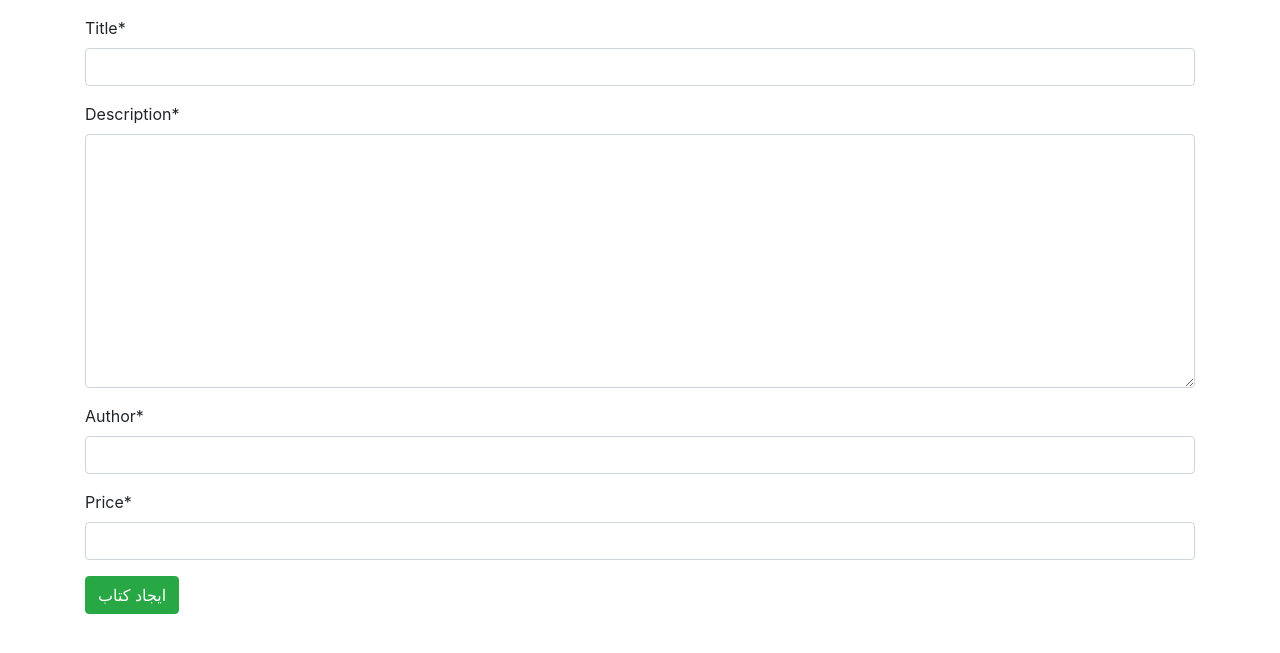
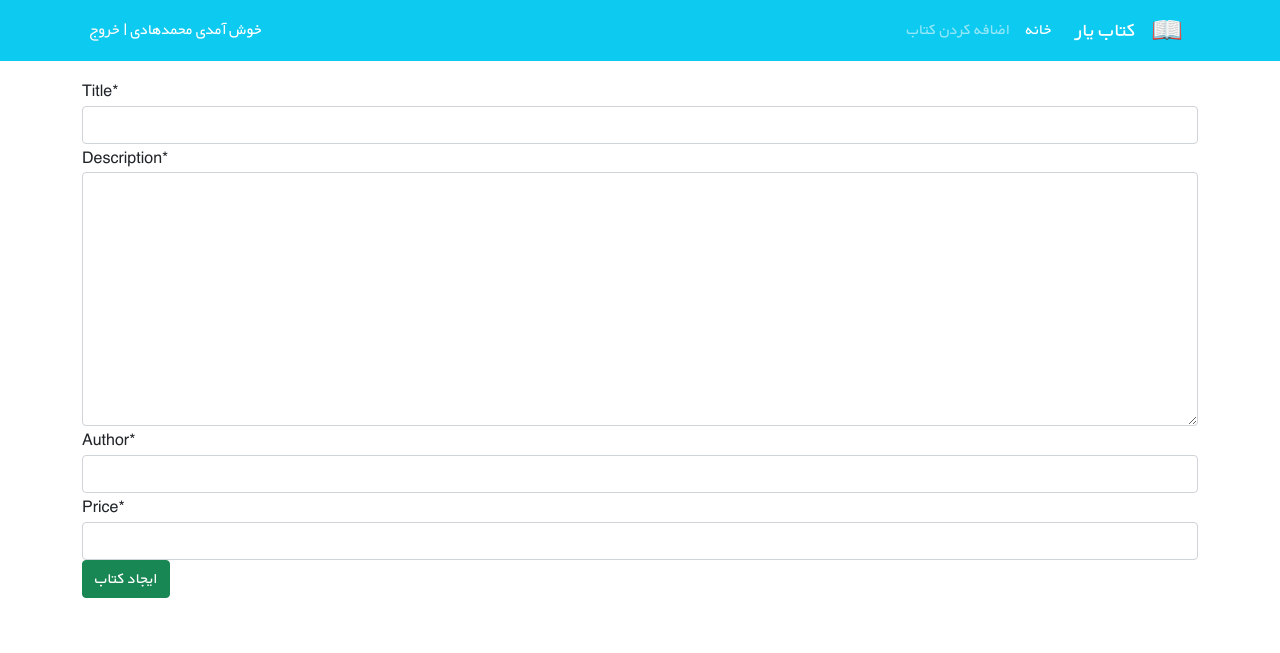
Before and after one commit to sina-rastgouyan/django_course_bookstore_project, a Django app: page /books/new/ in a window 1280 px wide. Shown: the top 653 px of the page. Run offline with Django 4.2, Linux system fonts and the light colour scheme; some libraries are stand-ins or nearby versions.

Commit message:
_base.html file changed with some new design.

```diff
--- a/templates/_base.html
+++ b/templates/_base.html
@@ -5,17 +5,42 @@
 <!--[if gt IE 8]>      <html class="no-js"> <!--<![endif]-->
 <html>
     <head>
+        <!-- Required meta tags -->
         <meta charset="utf-8">
-        <meta http-equiv="X-UA-Compatible" content="IE=edge">
-        <link rel="stylesheet" href="https://cdn.jsdelivr.net/npm/bootstrap@4.6.2/dist/css/bootstrap.min.css" integrity="sha384-xOolHFLEh07PJGoPkLv1IbcEPTNtaed2xpHsD9ESMhqIYd0nLMwNLD69Npy4HI+N" crossorigin="anonymous">        <title>{% block page_title %}{% endblock %}</title>
-        <meta name="description" content="">
         <meta name="viewport" content="width=device-width, initial-scale=1">
-        <link rel="stylesheet" href="">
+
+        <!-- Bootstrap CSS -->
+        <link href="https://cdn.jsdelivr.net/npm/bootstrap@5.1.3/dist/css/bootstrap.min.css" rel="stylesheet"
+            integrity="sha384-1BmE4kWBq78iYhFldvKuhfTAU6auU8tT94WrHftjDbrCEXSU1oBoqyl2QvZ6jIW3" crossorigin="anonymous">
+
+        <link rel="stylesheet" href="css/style.css">
+
+        <title>{% block page_title %}{% endblock %}</title>
     </head>
     <body>
         <!--[if lt IE 7]>
             <p class="browsehappy">You are using an <strong>outdated</strong> browser. Please <a href="#">upgrade your browser</a> to improve your experience.</p>
         <![endif]-->
+        <nav class="navbar navbar-expand-lg navbar-dark bg-info" dir="rtl">
+            <div class="container">
+                <a class="navbar-brand" href="#">
+                    <img src="icons/book.png" alt="" height="30"
+                         class="d-inline-block align-text-top">
+                </a>
+                <a class="navbar-brand mx-3" href="#">کتاب یار</a>
+                <button class="navbar-toggler" type="button" data-bs-toggle="collapse" data-bs-target="#navbarNavAltMarkup"
+                        aria-controls="navbarNavAltMarkup" aria-expanded="false" aria-label="Toggle navigation">
+                    <span class="navbar-toggler-icon"></span>
+                </button>
+                <div class="collapse navbar-collapse" id="navbarNavAltMarkup">
+                    <div class="navbar-nav">
+                        <a class="nav-link active" aria-current="page" href="#">خانه</a>
+                        <a class="nav-link" href="#">اضافه کردن کتاب</a>
+                    </div>
+                </div>
+                <div class="mx-2 text-white">خوش آمدی محمدهادی | <a class="link-light text-decoration-none" href="#">خروج</a></div>
+            </div>
+        </nav>
         <div class="container">
             {% block content %}
 
```
